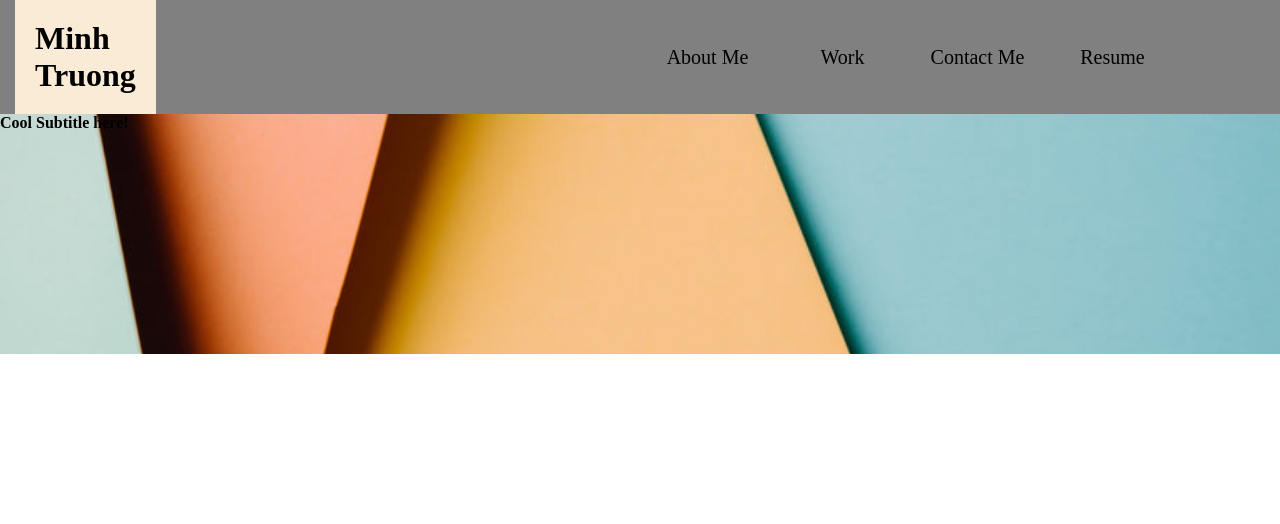
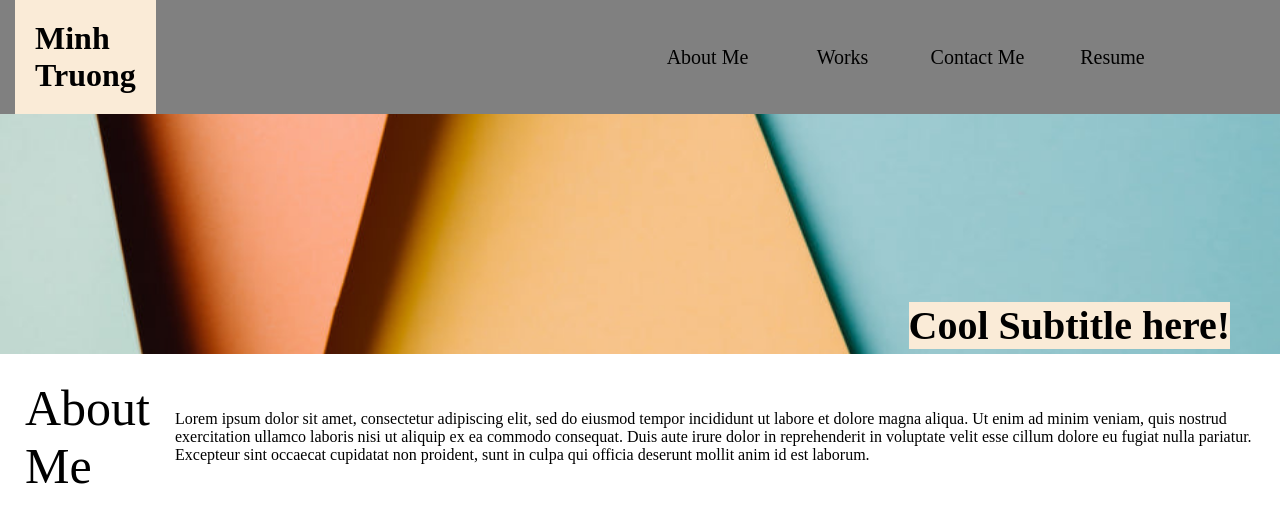
Before and after one commit to RyanTrian/PORTFOLIO-WK2, a plain HTML site: page index.html in a window 1280 px wide. Drawn offline with Linux system fonts and the light colour scheme.

Commit message:
more work on header and hero img, starting about me

```diff
--- a/assets/css/style.css
+++ b/assets/css/style.css
@@ -29,12 +29,21 @@ nav ul {
 }
 
 nav ul li {
-  list-style: none;
+
   display: inline-block;
   margin: 10px;
   font-size: 20px;
   width: 115px;
   text-align: center;
+}
+
+nav ul li:hover {
+  background-color: aliceblue;
+}
+
+nav ul li a {
+  text-decoration: none;
+  color: black;
 }
 
 body {
@@ -43,14 +52,38 @@ body {
 }
 
 .hero {
-  background-image: url("../Images/abstract-background-of-four-colored-triangles.jpg");
+  background-image: url("../Images/Hero.jpg");
   background-size: cover;
   background-position: center;
   background-repeat: no-repeat;
   height: 30vh;
   margin: 0;
   width: 100%;
+  position: relative;
 }
+
+.hero h4 {
+  position: absolute;
+  bottom: 5px;
+  right: 50px;
+  font-size: 40px;
+  background-color: antiquewhite;
+}
+
+.about-me {
+  display: flex;
+  flex-direction: row;
+  align-items: center;
+}
+
+#about-me {
+  box-sizing: border-box;
+  margin: 20px;
+  padding: 5px;
+  justify-content: flex-end;
+  font-size: 50px;
+}
+
 
 /* *{
     outline: 3px solid limegreen !important;
--- a/index.html
+++ b/index.html
@@ -16,16 +16,30 @@
         </h1>
         <nav>
             <ul>
-                <li>About Me</li>
-                <li>Work</li>
-                <li>Contact Me</li>
-                <li>Resume</li>
+                <li><a href="#">About Me</a></li>
+                <li><a href="#">Works</a></li>
+                <li><a href="#">Contact Me</a></li>
+                <li><a href="#">Resume</a></li>
             </ul>
         </nav>
     </header>
     <figure class="hero">
         <h4>Cool Subtitle here!</h4>
     </figure>
+    <section class="about-me">
+        <section id="about-me">
+            About <br> Me
+        </section>
+        <section>
+            <p>
+                Lorem ipsum dolor sit amet, consectetur adipiscing elit, sed do eiusmod tempor incididunt ut labore et dolore magna aliqua.
+                Ut enim ad minim veniam, quis nostrud exercitation ullamco laboris nisi ut aliquip ex ea commodo consequat. Duis aute irure dolor
+                in reprehenderit in voluptate velit esse cillum dolore eu fugiat nulla pariatur.
+                Excepteur sint occaecat cupidatat non proident, sunt in culpa qui officia deserunt mollit anim id est laborum.
+            </p>
+        </section>
+    </section>
+
 
 </body>
 </html>
```
Also changed, not shown: assets/Images/Hero.jpg (renamed from assets/Images/abstract-background-of-four-colored-triangles.jpg).
